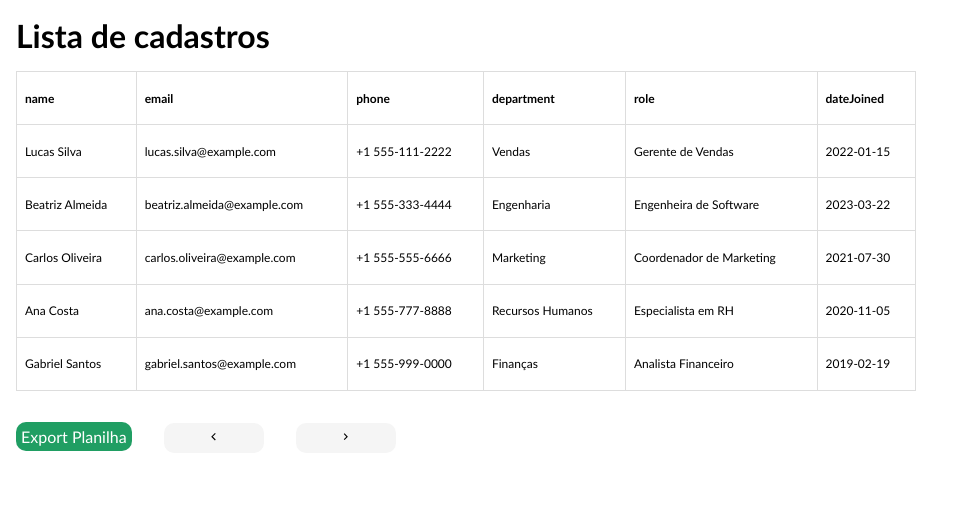
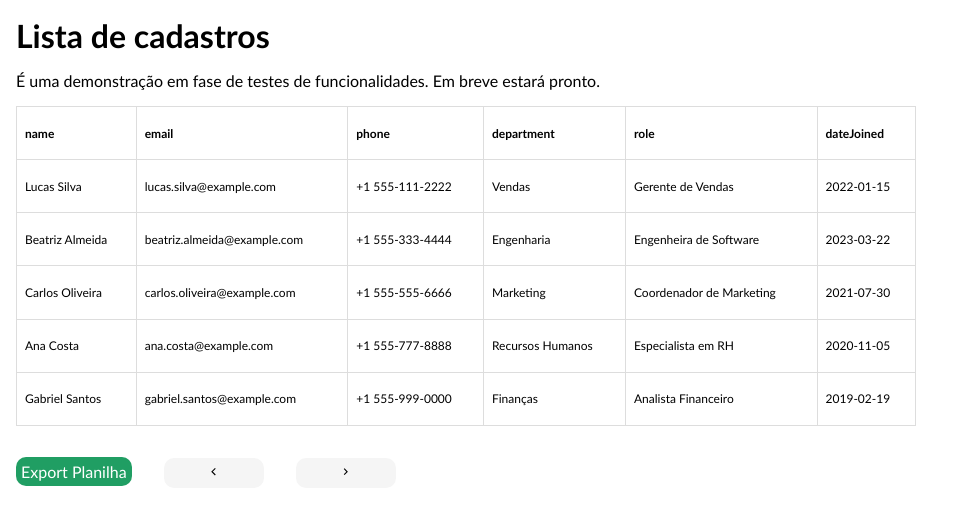
Before and after one commit to kleber-matos/RegisterExcel, a React (Vite) app: page / in a window 1280 px wide. Shown: the top 524 px of the page, without its empty margins (0-963 px from the left). Built offline with nearby package versions, Linux system fonts and the light colour scheme.

Commit message:
:sparkles: feat: Adicionando descrição

```diff
--- a/src/App.css
+++ b/src/App.css
@@ -31,7 +31,8 @@ table {
   margin: 1rem;
 }
 
-h1 {
+h1,
+p {
   margin: 1rem;
 }
 
--- a/src/App.jsx
+++ b/src/App.jsx
@@ -30,6 +30,10 @@ export default function App() {
   return (
     <>
       <h1>Lista de cadastros</h1>
+      <p>
+        É uma demonstração em fase de testes de funcionalidades. Em breve estará
+        pronto.
+      </p>
       <section>
         <table>
           <tr>
```
